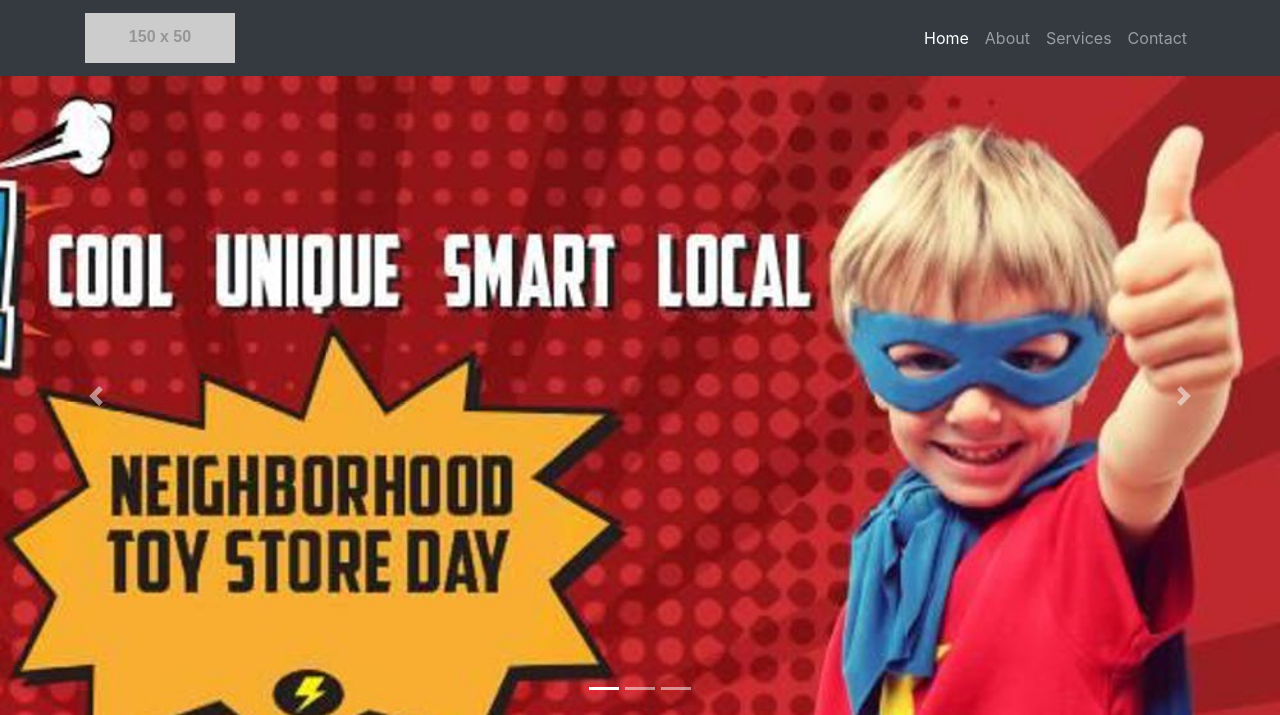
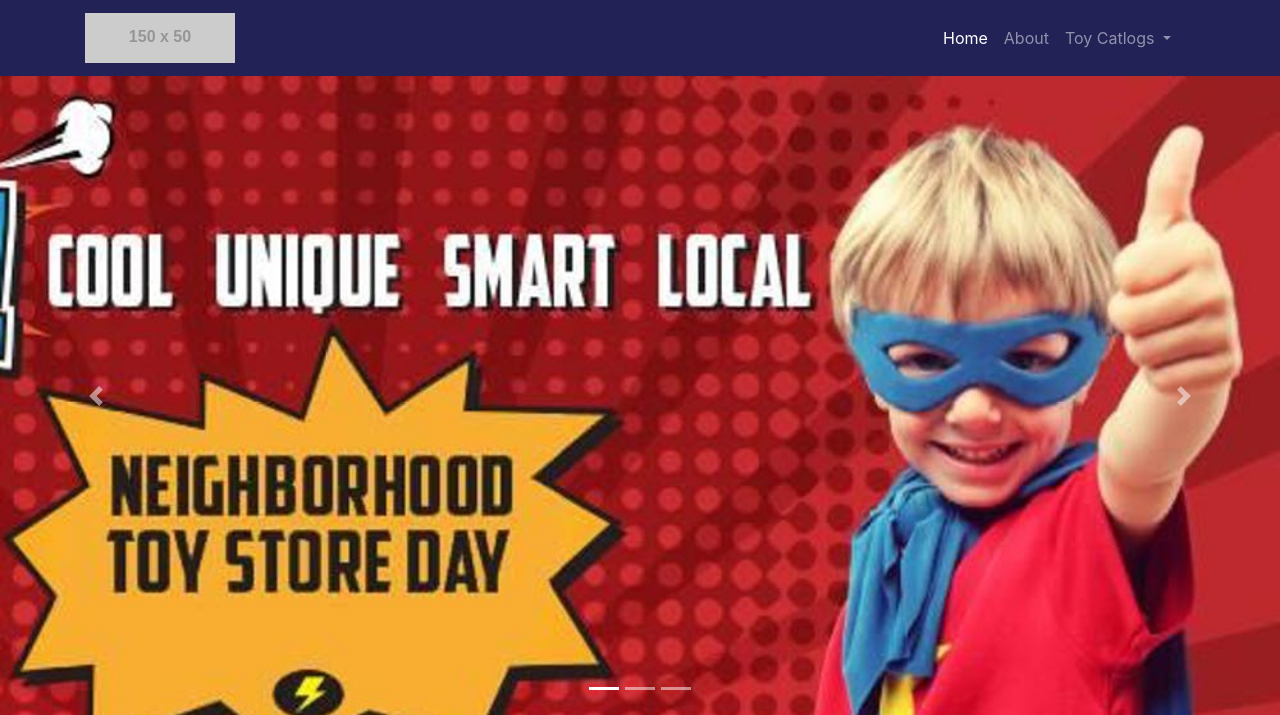
Before and after one commit to anubhavrawal/westerntoystore.github.io, a PHP site: page / in a window 1280 px wide. Shown: the top 715 px of the page. Run offline with PHP 8.4, Linux system fonts and the light colour scheme; grey boxes labelled with a size stand in for pictures from a placeholder-image service; some libraries are stand-ins or nearby versions.

Commit message:
nav-cont

```diff
--- a/index.html
+++ b/index.html
@@ -15,7 +15,7 @@
 <body>
 	<!--Nav bar begin-->
 	<!-- Navigation -->
-  <nav class="navbar navbar-expand-lg navbar-dark bg-dark static-top">
+  <nav class="navbar navbar-expand-lg navbar-dark bg-cust static-top">
     <div class="container">
       <a class="navbar-brand" href="#">
             <img src="http://placehold.it/150x50?text=Logo" alt="">
@@ -33,11 +33,19 @@
           <li class="nav-item">
             <a class="nav-link" href="#">About</a>
           </li>
+
+          <li class="nav-item dropdown">
+            <a class="nav-link dropdown-toggle" href="#" id="navbarDropdown" role="button" data-toggle="dropdown" aria-haspopup="true" aria-expanded="false">
+              Toy Catlogs
+            </a>
+            <div class="dropdown-menu" aria-labelledby="navbarDropdown">
+              <a class="dropdown-item" href="#">Puzzels</a>
+              <a class="dropdown-item" href="#">Action</a>
+            </div>
+          </li>
+
           <li class="nav-item">
-            <a class="nav-link" href="#">Services</a>
-          </li>
-          <li class="nav-item">
-            <a class="nav-link" href="#">Contact</a>
+            <a class="nav-link" href="#"></a>
           </li>
         </ul>
       </div>
--- a/main.css
+++ b/main.css
@@ -7,6 +7,9 @@
 }
 
 /*Nav-bar BEGIN*/
+.bg-cust{
+  background-color: #01013cdd;
+}
 
 
 /*Nav-bar END*/
```
